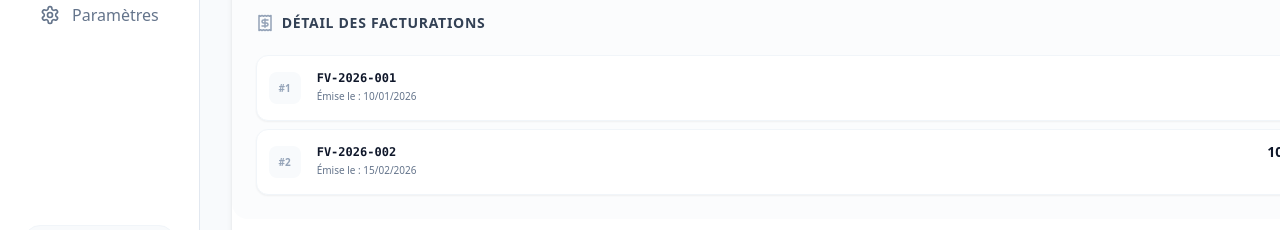
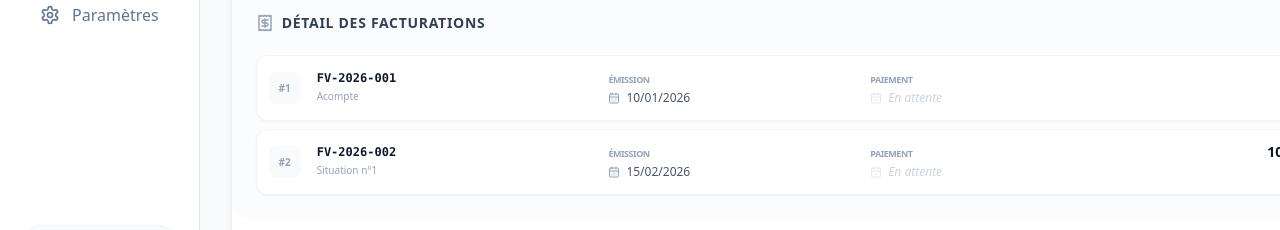
Before and after one commit to sadokz/Gestion-Facturation, a React (Vite) app: page /projects in a window 1280 px wide. Both pictures are taken after a click on the button 263 px from the left and 383 px from the top of the page. Shown: the part 449-679 px from the top of the page. Built offline with nearby package versions, Linux system fonts and the light colour scheme; no server answers.

Commit message:
[dyad] Séparation des dates d'émission et de paiement en colonnes distinctes dans le détail des factures. - wrote 1 file(s)

```diff
--- a/src/components/projects/ProjectInvoicesList.tsx
+++ b/src/components/projects/ProjectInvoicesList.tsx
@@ -1,5 +1,5 @@
 import React from "react";
-import { Receipt, Plus, Edit, CalendarCheck } from "lucide-react";
+import { Receipt, Plus, Edit, CalendarCheck, CalendarDays } from "lucide-react";
 import { formatCurrencyDT, formatDateFR } from "@/utils/formatters";
 import { Button } from "@/components/ui/button";
 import { Badge } from "@/components/ui/badge";
@@ -53,30 +53,43 @@ export const ProjectInvoicesList: React.FC<ProjectInvoicesListProps> = ({
               key={inv.id || idx}
               className="flex items-center justify-between bg-white p-3 rounded-xl border border-slate-100 shadow-sm group hover:border-primary/30 transition-colors"
             >
-              <div className="flex items-center gap-4">
-                <div className="w-8 h-8 rounded-lg bg-slate-50 flex items-center justify-center text-[10px] font-bold text-slate-400">
+              <div className="flex items-center gap-4 w-1/4">
+                <div className="w-8 h-8 rounded-lg bg-slate-50 flex items-center justify-center text-[10px] font-bold text-slate-400 shrink-0">
                   #{idx + 1}
                 </div>
-                <div>
-                  <p className="text-xs font-mono font-bold text-primary">{inv.numero_facture}</p>
-                  <div className="flex flex-col gap-0.5">
-                    <p className="text-[10px] text-slate-500">Émise le : {formatDateFR(inv.date_emission || inv.date_facture)}</p>
-                    {inv.date_payement && (
-                      <p className="text-[10px] text-emerald-600 font-medium flex items-center gap-1">
-                        <CalendarCheck size={10} /> Payée le : {formatDateFR(inv.date_payement)}
-                      </p>
-                    )}
+                <div className="truncate">
+                  <p className="text-xs font-mono font-bold text-primary truncate">{inv.numero_facture}</p>
+                  <p className="text-[10px] text-slate-400 truncate">{inv.type_facture || 'Situation'}</p>
+                </div>
+              </div>
+
+              <div className="flex-1 grid grid-cols-2 gap-4 px-4">
+                <div className="flex flex-col">
+                  <span className="text-[9px] font-bold text-slate-400 uppercase tracking-tighter">Émission</span>
+                  <div className="flex items-center gap-1.5 text-xs text-slate-600 font-medium">
+                    <CalendarDays size={12} className="text-slate-400" />
+                    {formatDateFR(inv.date_emission || inv.date_facture)}
+                  </div>
+                </div>
+                <div className="flex flex-col">
+                  <span className="text-[9px] font-bold text-slate-400 uppercase tracking-tighter">Paiement</span>
+                  <div className={cn(
+                    "flex items-center gap-1.5 text-xs font-medium",
+                    inv.date_payement ? "text-emerald-600" : "text-slate-300 italic"
+                  )}>
+                    <CalendarCheck size={12} className={inv.date_payement ? "text-emerald-500" : "text-slate-200"} />
+                    {inv.date_payement ? formatDateFR(inv.date_payement) : "En attente"}
                   </div>
                 </div>
               </div>
 
-              <div className="flex items-center gap-6">
+              <div className="flex items-center gap-6 w-1/3 justify-end">
                 <div className="text-right">
                   <p className="text-sm font-black text-slate-900">{formatCurrencyDT(inv.montant_ht)}</p>
-                  <p className="text-[10px] text-slate-400">{inv.type_facture || 'Situation'}</p>
+                  <p className="text-[10px] text-slate-400">HT</p>
                 </div>
                 <Badge variant="outline" className={cn(
-                  "text-[10px] font-bold px-2 py-0 whitespace-nowrap",
+                  "text-[10px] font-bold px-2 py-0 whitespace-nowrap min-w-[80px] justify-center",
                   getStatusStyles(inv.statut)
                 )}>
                   {inv.statut}
```
